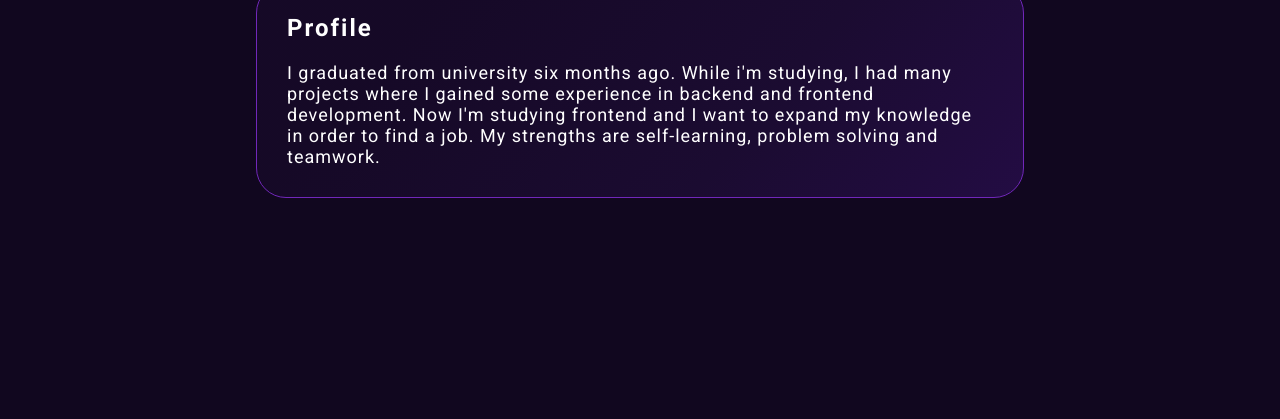
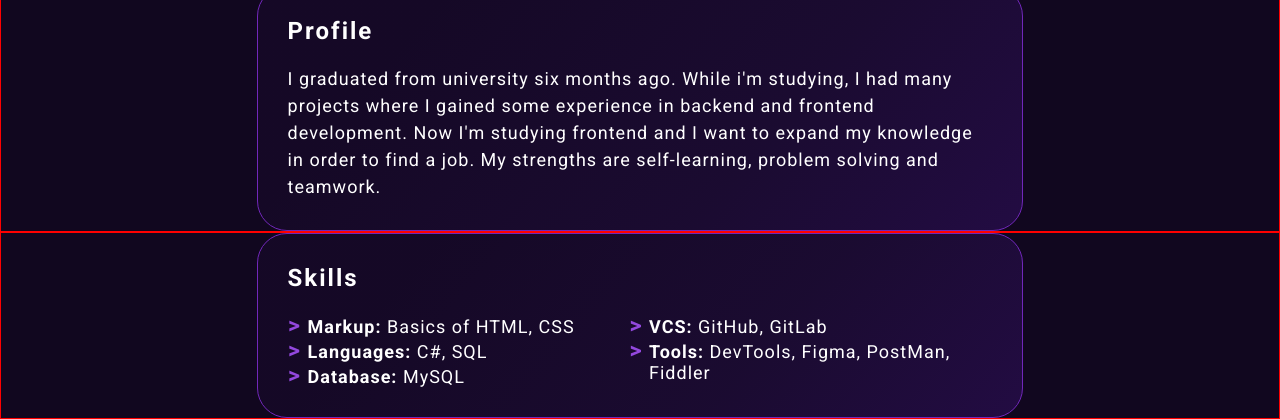
Before and after one commit to hybridt/rsschool-cv, a plain HTML site: page index.html in a window 1280 px wide. Shown: the part 431-850 px from the top of the page. Before the commit the page ends 800 px from the top, so only its background shows below. Drawn offline with Linux system fonts and the light colour scheme.

Commit message:
feat: add skills section

```diff
--- a/index.html
+++ b/index.html
@@ -15,7 +15,7 @@
       <nav>
         <ul class="nav-list">
           <li class="list-item"><a href="#profile">About</a></li>
-          <li class="list-item"><a href="#">Skills</a></li>
+          <li class="list-item"><a href="#skills">Skills</a></li>
           <li class="list-item"><a href="#">Code</a></li>
           <li class="list-item"><a href="#">Experience</a></li>
           <li class="list-item"><a href="#">Projects</a></li>
@@ -42,6 +42,18 @@
             My strengths are self-learning, problem solving and teamwork.</p>
         </div>
       </section>
+      <section class="skills-section">
+        <div class="main-section-block" id="skills">
+          <h3>Skills</h3>
+          <ul class="skills-list">
+            <li><span class="skill">Markup:</span> Basics of HTML, CSS</li>
+            <li><span class="skill">Languages:</span> C#, SQL</li>
+            <li><span class="skill">Database:</span> MySQL</li>
+            <li><span class="skill">VCS:</span> GitHub, GitLab</li>
+            <li><span class="skill">Tools:</span> DevTools, Figma, PostMan, Fiddler</li>
+          </ul>
+        </div>
+      </section>
     </div>
   </main>
 </body>
--- a/style.css
+++ b/style.css
@@ -11,7 +11,7 @@ body {
 }
 
 section {
-    /*border: 1px solid red;*/
+    border: 1px solid red;
 }
 
 a {
@@ -22,6 +22,7 @@ a {
 p {
     font-size: 18px;
     letter-spacing: 1px;
+    line-height: 1.5;
 }
 
 .header {
@@ -72,3 +73,25 @@ p {
     letter-spacing: 2px;
     margin-bottom: 20px;
 }
+
+:target {
+    /*background-color: red;*/
+}
+
+.skills-list {
+    columns: 2;
+    font-size: 18px;
+    letter-spacing: 1px;
+    padding: 0 20px;
+}
+
+.skill {
+    font-weight: bold;
+}
+
+.skills-list li::marker {
+    content: "> ";
+    color: #9348de;
+    font-weight: bold;
+    font-size: 23px;
+}
```
